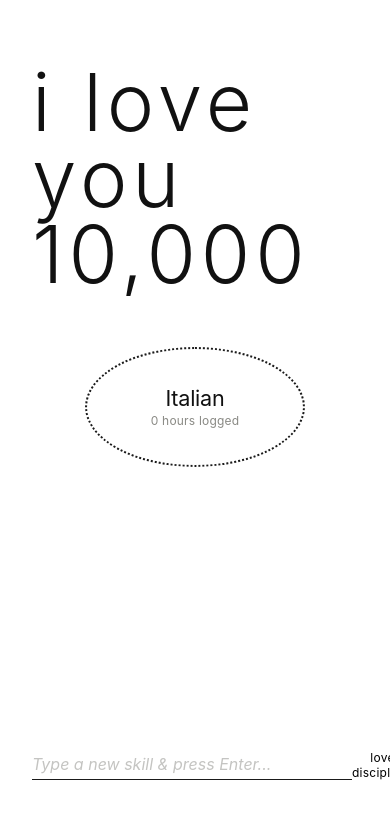
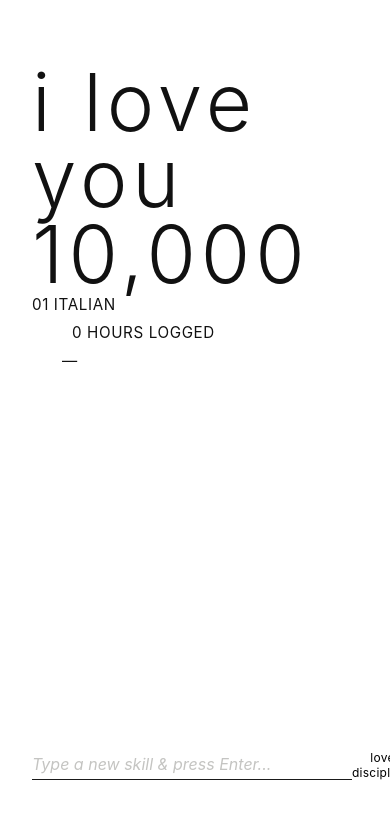
Before and after one commit to yibeisita/i-love-you-10k, a website with bundled scripts: page index.html in a window 390 px wide. Built offline with nearby package versions, Linux system fonts and the light colour scheme.

Commit message:
feat: changed adashboard skill entry layout

```diff
--- a/css/main.css
+++ b/css/main.css
@@ -9,6 +9,10 @@
     --title-reveal-duration: 14s;
     --page-padding-y: 4rem;
     --page-padding-x: 2rem;
+    --home-title-size: 5rem;
+    --home-title-line-height: 0.95;
+    --home-title-lines: 2;
+    --home-title-block-height: calc(var(--home-title-size) * var(--home-title-line-height) * var(--home-title-lines));
 }
 
 * {
@@ -630,88 +634,102 @@ body:has(#view-retrospective.active-view) .tracker-header {
 .skills-display-container {
     position: relative;
     flex: 1;
-    display: flex;
-    flex-direction: row;
-    flex-wrap: wrap;
-    align-items: center;
-    justify-content: center;
-    align-content: center;
-    gap: 1rem 1.5rem;
     width: 100%;
     min-height: 0;
-    padding: 2rem 0;
+    padding-bottom: 4rem;
 }
 
-.circle-oval {
-    width: 220px;
-    height: 120px;
-    border: 2.5px dotted;
-    border-radius: 50%;
+.skill-entry {
+    position: absolute;
     display: flex;
     flex-direction: column;
-    align-items: center;
-    justify-content: center;
+    gap: 0.35rem;
+    padding: 0.35rem 2.25rem 0.35rem 0;
+    font-family: ui-monospace, SFMono-Regular, "SF Mono", Menlo, Consolas, "Liberation Mono", monospace;
+    font-size: 0.95rem;
+    font-weight: 400;
+    letter-spacing: 0.04em;
+    text-transform: uppercase;
+    color: #111;
     cursor: pointer;
-    background-color: var(--bg-color);
-    transition: transform 0.3s cubic-bezier(0.16, 1, 0.3, 1), background-color 0.3s;
-    padding: 1rem;
-    text-align: center;
-    position: relative;
-    box-shadow: none;
+    width: fit-content;
+    max-width: min(100%, 22rem);
+    z-index: 1;
 }
 
-.circle-oval:hover {
-    transform: scale(1.05) !important;
-    box-shadow: none !important;
-    z-index: 10;
+.skill-entry:hover,
+.skill-entry:has(.node-delete-btn:hover),
+.skill-entry:has(.node-delete-btn:focus-visible) {
+    z-index: 20;
 }
 
-.circle-oval .node-title {
-    font-size: 1.35rem;
-    font-weight: 400;
-    color: #111;
-    margin-bottom: 0.15rem;
-    letter-spacing: -0.25px;
+.skill-entry-line {
+    line-height: 1.5;
+    white-space: nowrap;
+    transition: opacity 0.2s ease;
 }
 
-.circle-oval .node-meta {
-    font-size: 0.75rem;
-    color: var(--text-muted);
-    letter-spacing: 0.2px;
+.skill-entry:hover .skill-entry-line,
+.skill-entry:has(.node-delete-btn:hover) .skill-entry-line {
+    opacity: 0.65;
 }
 
 .node-delete-btn {
     position: absolute;
-    top: 10px;
-    right: 18px;
-    background: none;
+    top: 0;
+    right: 0;
+    background: var(--bg-color);
     border: none;
     color: #c4c3bb;
     font-size: 1.3rem;
+    line-height: 1;
     cursor: pointer;
-    display: none;
-    z-index: 15;
-    padding: 4px;
+    opacity: 0;
+    visibility: hidden;
+    z-index: 2;
+    padding: 0.35rem 0.5rem;
+    min-width: 2rem;
+    min-height: 2rem;
+    display: flex;
+    align-items: center;
+    justify-content: center;
+    font-family: inherit;
+    text-transform: none;
+    pointer-events: none;
+    transition: opacity 0.15s ease, color 0.15s ease, visibility 0.15s ease;
 }
 
-.circle-oval:hover .node-delete-btn {
-    display: block;
+.skill-entry:hover .node-delete-btn,
+.skill-entry:has(.node-delete-btn:hover) .node-delete-btn,
+.node-delete-btn:focus-visible {
+    opacity: 1;
+    visibility: visible;
+    pointer-events: auto;
 }
 
 .node-delete-btn:hover {
     color: #cc4444;
 }
 
+@media (max-width: 720px) {
+    .skill-entry {
+        left: 0 !important;
+        max-width: 100%;
+    }
+}
+
+
 .home-title {
     position: absolute;
     top: 0;
     left: 0;
-    font-size: 5rem;
+    font-size: var(--home-title-size);
     font-weight: 300;
     letter-spacing: 5px;
-    line-height: 0.95;
+    line-height: var(--home-title-line-height);
     color: #111;
     pointer-events: none;
+    z-index: 1;
 }
 
 .home-title-lang {
--- a/js/render.js
+++ b/js/render.js
@@ -1,23 +1,77 @@
 import { appState } from './state.js';
-import { escapeHTML } from './utils.js';
+import { escapeHTML, seededRandom } from './utils.js';
 import { getTotalHours } from './hundred-hour.js';
+
+const ENTRY_ROW_HEIGHT_REM = 5.5;
+const TITLE_TOP_OFFSET = 'calc(var(--home-title-block-height) + 2.5rem)';
+const ENTRY_LANE_OFFSETS = [0, 0.2, 0.45, 0.65, 0.85];
+
+function getLanePosition(index) {
+    const left = ENTRY_LANE_OFFSETS[index % ENTRY_LANE_OFFSETS.length];
+
+    return {
+        left,
+        row: index,
+        top: `calc(${TITLE_TOP_OFFSET} + ${index * ENTRY_ROW_HEIGHT_REM}rem)`,
+    };
+}
+
+function skillSeed(id) {
+    return parseInt(id.replace(/\D/g, ''), 10) || 0;
+}
+
+function getLineIndents(seed) {
+    const step = (offset) => 10 + Math.round(seededRandom(seed + offset) * 3) * 10;
+    return [0, step(1) + 10, step(2)];
+}
+
+function formatSkillStartDate(skill) {
+    const raw = skill.hundredHourBlocks?.[0]?.start?.startDate?.trim();
+    if (!raw) return '—';
+
+    const parsed = new Date(raw);
+    if (!Number.isNaN(parsed.getTime())) {
+        const day = String(parsed.getDate()).padStart(2, '0');
+        const month = parsed.toLocaleString('en', { month: 'long' }).toLowerCase();
+        return `${day}-${month}-${parsed.getFullYear()}`;
+    }
+
+    return raw;
+}
 
 export function renderDashboard() {
     const container = document.getElementById('skills-display-list');
     container.innerHTML = '';
 
-    Object.entries(appState.skills).forEach(([id, skill]) => {
+    const entries = Object.entries(appState.skills);
+
+    let maxRow = 0;
+
+    entries.forEach(([id, skill], index) => {
         const hoursCount = getTotalHours(skill);
+        const entryNumber = String(index + 1).padStart(2, '0');
+        const [line1Indent, line2Indent, line3Indent] = getLineIndents(skillSeed(id));
+        const startDate = formatSkillStartDate(skill);
+
+        const { left, top, row } = getLanePosition(index);
+        maxRow = Math.max(maxRow, row);
+
         const node = document.createElement('div');
-        node.className = 'circle-oval';
+        node.className = 'skill-entry';
         node.dataset.skillId = id;
+        node.style.top = top;
+        node.style.left = `${left * 100}%`;
 
         node.innerHTML = `
-            <button type="button" class="node-delete-btn" title="Delete Profile">&times;</button>
-            <div class="node-title">${escapeHTML(skill.name)}</div>
-            <div class="node-meta">${hoursCount} hours logged</div>
+            <div class="skill-entry-line" style="padding-left: ${line1Indent}px">${entryNumber}  ${escapeHTML(skill.name).toUpperCase()}</div>
+            <div class="skill-entry-line" style="padding-left: ${line2Indent}px">${hoursCount} HOURS LOGGED</div>
+            <div class="skill-entry-line" style="padding-left: ${line3Indent}px">${escapeHTML(startDate).toUpperCase()}</div>
+            <button type="button" class="node-delete-btn" title="Delete Profile" aria-label="Delete skill">&times;</button>
         `;
 
         container.appendChild(node);
     });
+
+    const rowsHeight = `${(maxRow + 1) * ENTRY_ROW_HEIGHT_REM}rem`;
+    container.style.minHeight = `calc(${TITLE_TOP_OFFSET} + ${rowsHeight})`;
 }
--- a/js/skills.js
+++ b/js/skills.js
@@ -56,16 +56,23 @@ export function renameActiveSkill(newName) {
 export function bindSkillDashboardEvents() {
     const container = document.getElementById('skills-display-list');
 
+    container.addEventListener('mousedown', (event) => {
+        if (event.target.closest('.node-delete-btn')) {
+            event.stopPropagation();
+        }
+    });
+
     container.addEventListener('click', (event) => {
         const deleteBtn = event.target.closest('.node-delete-btn');
         if (deleteBtn) {
+            event.preventDefault();
             event.stopPropagation();
-            const skillId = deleteBtn.closest('.circle-oval')?.dataset.skillId;
+            const skillId = deleteBtn.closest('.skill-entry')?.dataset.skillId;
             if (skillId) deleteSkillTracker(skillId);
             return;
         }
 
-        const node = event.target.closest('.circle-oval');
+        const node = event.target.closest('.skill-entry');
         if (node?.dataset.skillId) {
             selectSkillTracker(node.dataset.skillId);
         }
```
